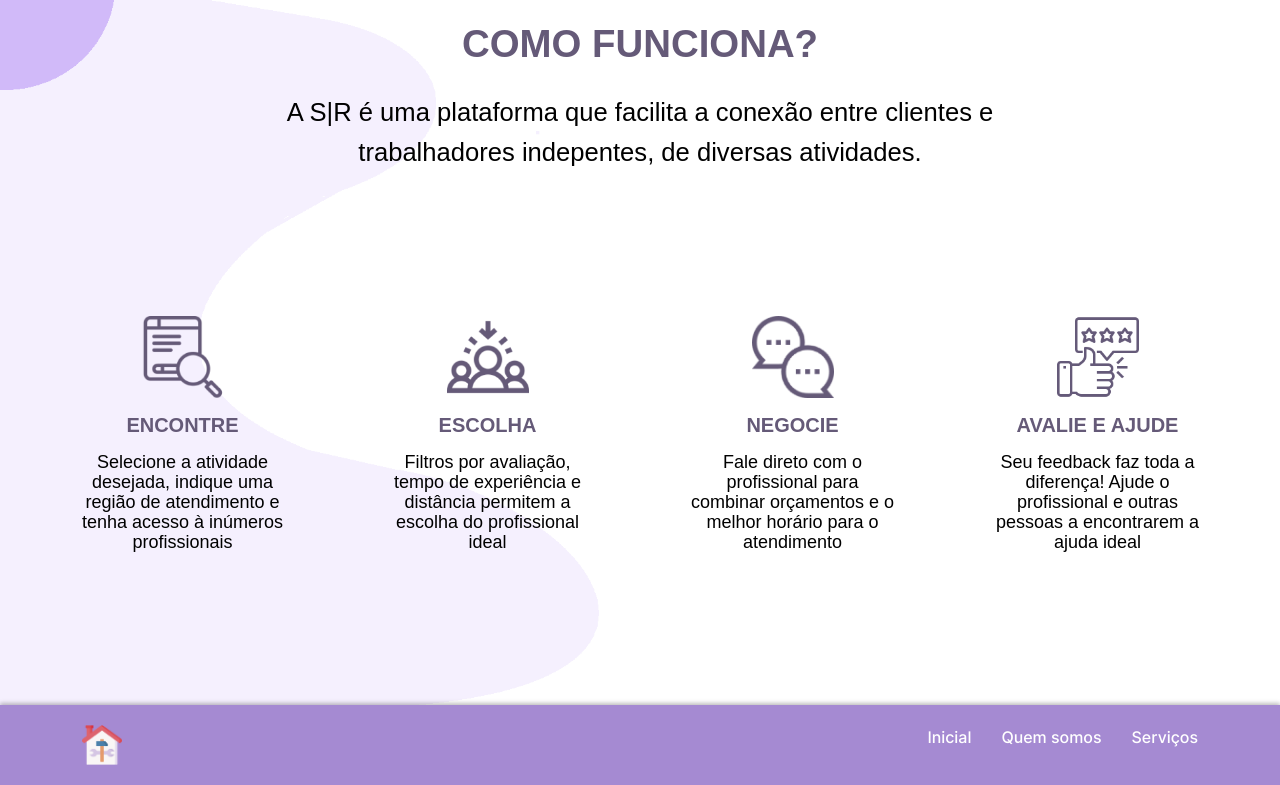
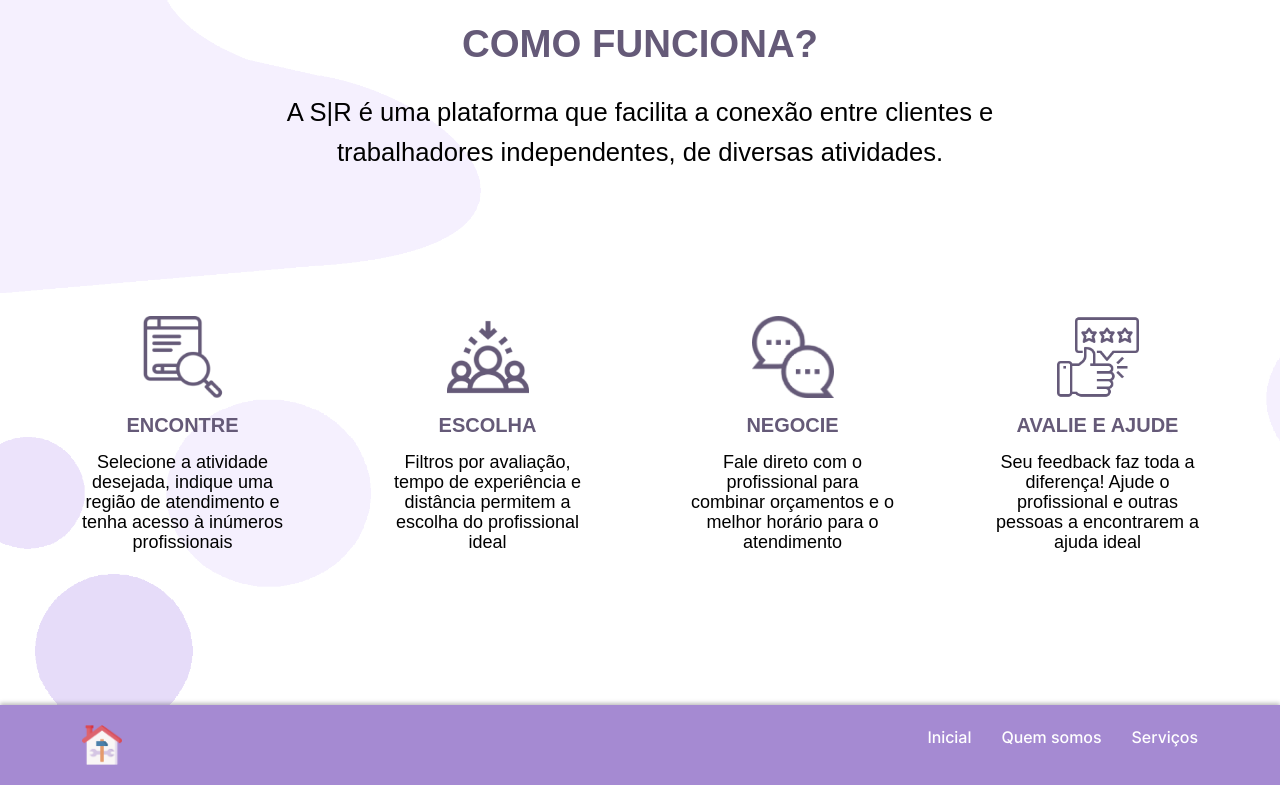
Before and after one commit to yasminwtr/ThePurpleHouse, a React (Create React App) app: page / in a window 1280 px wide. Shown: the part 1528-2313 px from the top of the page. Built offline with nearby package versions, Linux system fonts and the light colour scheme.

Commit message:
ajustes wallpaper

```diff
--- a/src/components/Home/homes/home.js
+++ b/src/components/Home/homes/home.js
@@ -89,7 +89,7 @@ const Home =() =>{
             <div className="texts-ComoF">
             <h1 className="text-h1-ComoF">COMO FUNCIONA?</h1>
                 <p>A S|R é uma plataforma que facilita a conexão entre clientes
-                    e trabalhadores indepentes, de diversas atividades.</p>
+                    e trabalhadores independentes, de diversas atividades.</p>
             </div>
         </section>
 
--- a/src/components/Home/styles.css
+++ b/src/components/Home/styles.css
@@ -7,8 +7,8 @@
   box-sizing: border-box;
 }
 body{
-  background-image: url(../assets/wallpaper.png);
-  background-size:cover;
+  background-image: url(../assets/fundoo.png);
+  background-size:210vh;
   font-family: 'Rubik', sans-serif;
 }
 .container{
```
Also changed, not shown: src/components/assets/fundoo.png (added).
